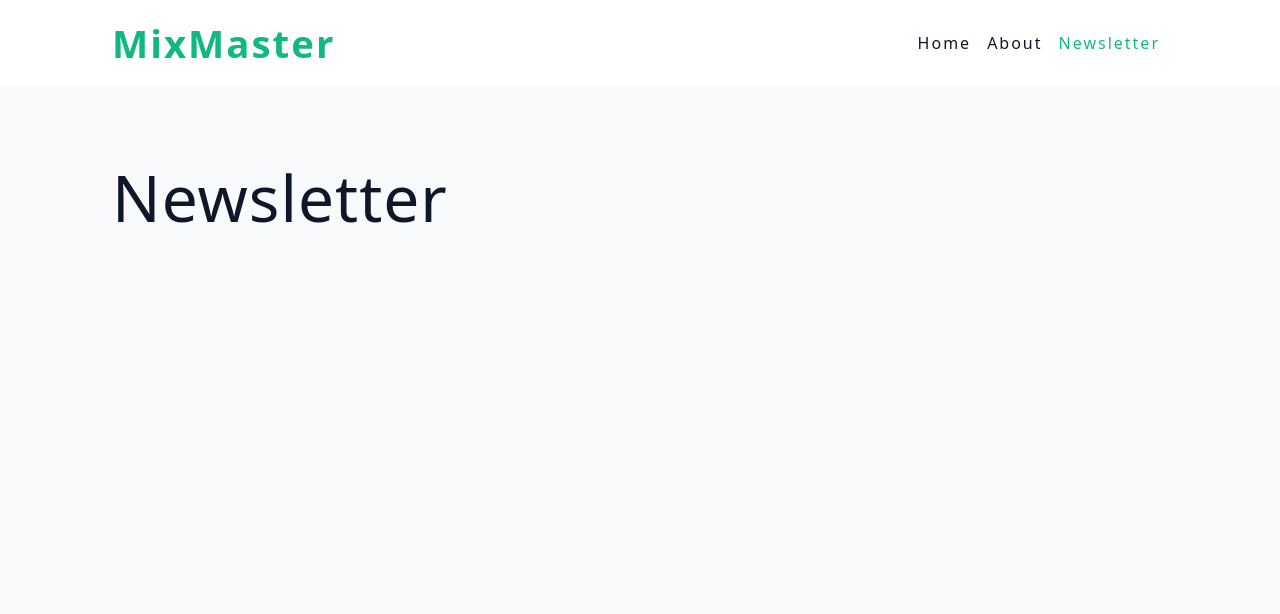
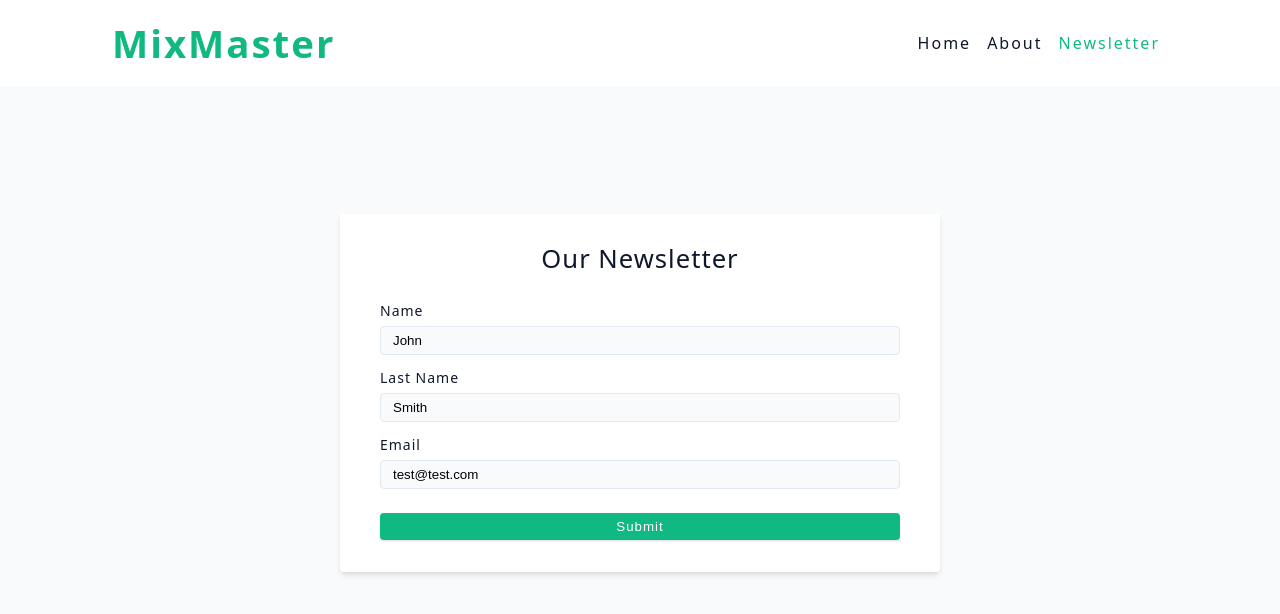
Before and after one commit to LeonorTu/mixMaster, a React (Vite) app: page /newsletter in a window 1280 px wide. Shown: the top 614 px of the page. Built offline with nearby package versions, Linux system fonts and the light colour scheme.

Commit message:
feat: add Newsletter component with form submission and toast notifications

```diff
--- a/src/App.jsx
+++ b/src/App.jsx
@@ -11,6 +11,7 @@
 
 import { loader as landingLoader } from './pages/Landing';
 import { loader as singleCocktailLoader } from './pages/Cocktail';
+import { action as newsLetterAction } from './pages/Newsletter';
 
 const router = createBrowserRouter([
   {
@@ -21,14 +22,14 @@
       {
         index: true,
         element: <Landing />,
-        errorElement: <SinglePageError/>,
+        errorElement: <SinglePageError />,
         loader: landingLoader,
       },
       {
-        path:'cocktail/:id',
-        errorElement:<SinglePageError/>,
-        loader:singleCocktailLoader,
-        element: <Cocktail/>,
+        path: 'cocktail/:id',
+        errorElement: <SinglePageError />,
+        loader: singleCocktailLoader,
+        element: <Cocktail />,
       },
       {
         path: 'about',
@@ -37,6 +38,7 @@
       {
         path: 'newsletter',
         element: <Newsletter />,
+        action: newsLetterAction,
       },
       {
         path: 'cocktail',
--- a/src/main.jsx
+++ b/src/main.jsx
@@ -1,11 +1,13 @@
 import React from 'react';
 import ReactDOM from 'react-dom/client';
 import App from './App';
-
+import 'react-toastify/dist/ReactToastify.css'
 import './index.css';
+import { ToastContainer } from 'react-toastify';
 
 ReactDOM.createRoot(document.getElementById('root')).render(
   <React.StrictMode>
+    <ToastContainer position='top-center' autoClose={2000}/>
     <App />
   </React.StrictMode>
 );
--- a/src/pages/Newsletter.jsx
+++ b/src/pages/Newsletter.jsx
@@ -1,6 +1,83 @@
+import { Form, redirect, useNavigation } from 'react-router-dom';
+import axios from 'axios';
+import { toast } from 'react-toastify';
+
+const newsletterUrl = 'https://www.course-api.com/cocktails-newsletter';
+
+export const action = async ({ request }) => {
+  const formData = await request.formData();
+  const data = Object.fromEntries(formData);
+  try {
+    const response = await axios.post(newsletterUrl, data);
+    toast.success(response.data.msg);
+    return redirect('/');
+  } catch (error) {
+    console.log(error);
+    toast.error(error?.response?.data?.msg);
+    return error;
+  }
+};
+
 const Newsletter = () => {
+  const navigation = useNavigation();
+  const isSubmitting = navigation.state === 'submitting';
   return (
-    <h1>Newsletter</h1>
-  )
-}
-export default Newsletter
+    <Form className='form' method='POST'>
+      <h4 style={{ textAlign: 'center', marginBottom: '2rem' }}>
+        our newsletter
+      </h4>
+      {/* name */}
+      <div className='form-row'>
+        <label htmlFor='name' className='form-label'>
+          name
+        </label>
+        <input
+          type='text'
+          className='form-input'
+          name='name'
+          id='name'
+          defaultValue='John'
+          required
+        />
+      </div>
+      {/* lastName */}
+      <div className='form-row'>
+        <label htmlFor='lastName' className='form-label'>
+          last name
+        </label>
+        <input
+          type='text'
+          className='form-input'
+          name='lastName'
+          id='lastName'
+          defaultValue='Smith'
+          required
+        />
+      </div>
+      {/* email */}
+      <div className='form-row'>
+        <label htmlFor='email' className='form-label'>
+          email
+        </label>
+        <input
+          type='text'
+          className='form-input'
+          name='email'
+          id='email'
+          defaultValue='test@test.com'
+          required
+        />
+      </div>
+      <button
+        type='submit'
+        className='btn btn-block'
+        style={{ marginTop: '0.5rem' }}
+        disabled={isSubmitting}
+      >
+        {isSubmitting ? 'submitting' : 'submit'}
+      </button>
+    </Form>
+  );
+};
+
+export default Newsletter;
```
